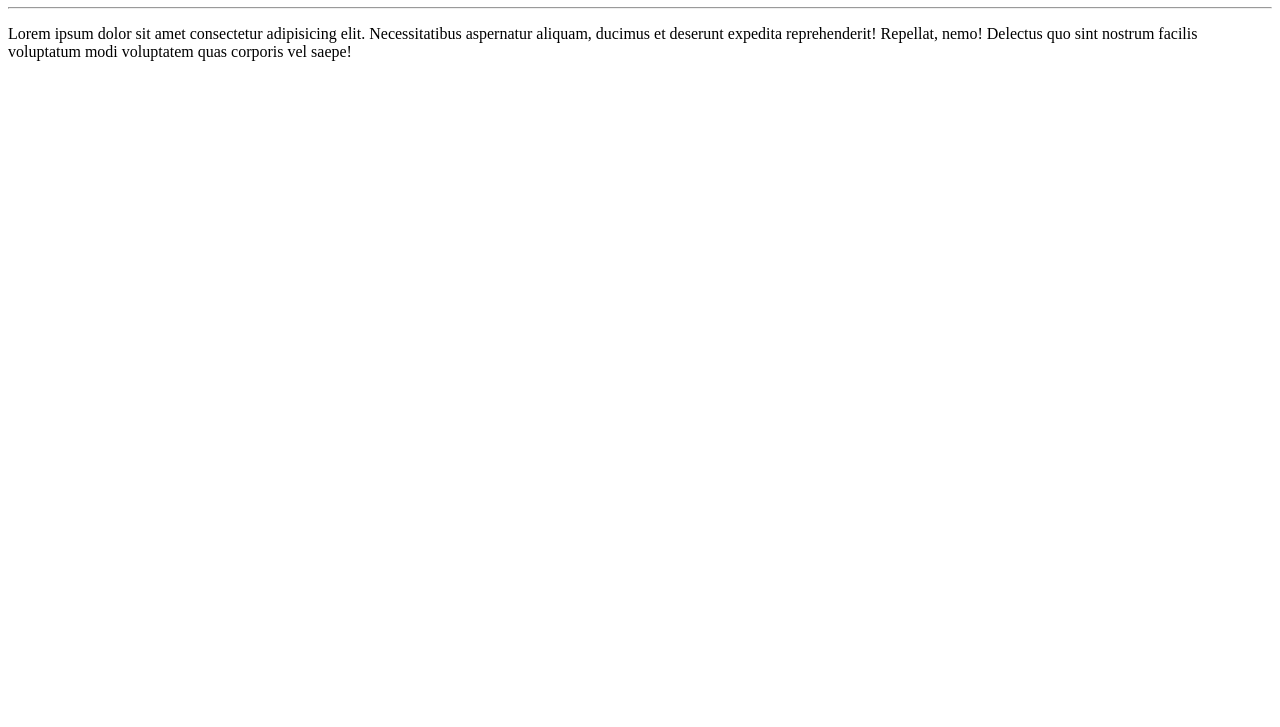
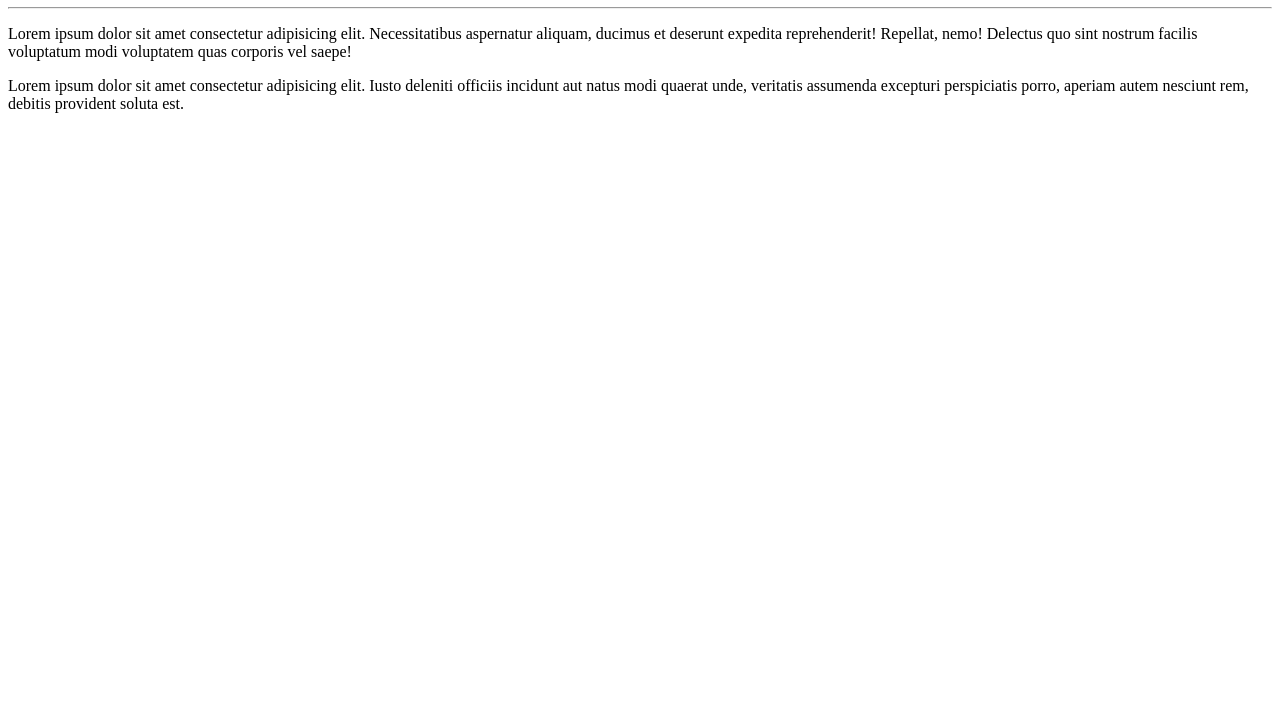
Before and after one commit to g4brielklein/Ola-Mundo, a plain HTML site: page site-exemplo/index.html in a window 1280 px wide. Shown: the part 73-800 px from the top of the page. Drawn offline with Linux system fonts and the light colour scheme.

Commit message:
Adicionei um parágrafo

```diff
--- a/site-exemplo/index.html
+++ b/site-exemplo/index.html
@@ -9,5 +9,6 @@
     <h1>Olá, Mundo!</h1>
     <hr>
     <p>Lorem ipsum dolor sit amet consectetur adipisicing elit. Necessitatibus aspernatur aliquam, ducimus et deserunt expedita reprehenderit! Repellat, nemo! Delectus quo sint nostrum facilis voluptatum modi voluptatem quas corporis vel saepe!</p>
+    <p>Lorem ipsum dolor sit amet consectetur adipisicing elit. Iusto deleniti officiis incidunt aut natus modi quaerat unde, veritatis assumenda excepturi perspiciatis porro, aperiam autem nesciunt rem, debitis provident soluta est.</p>
 </body>
 </html>
```
